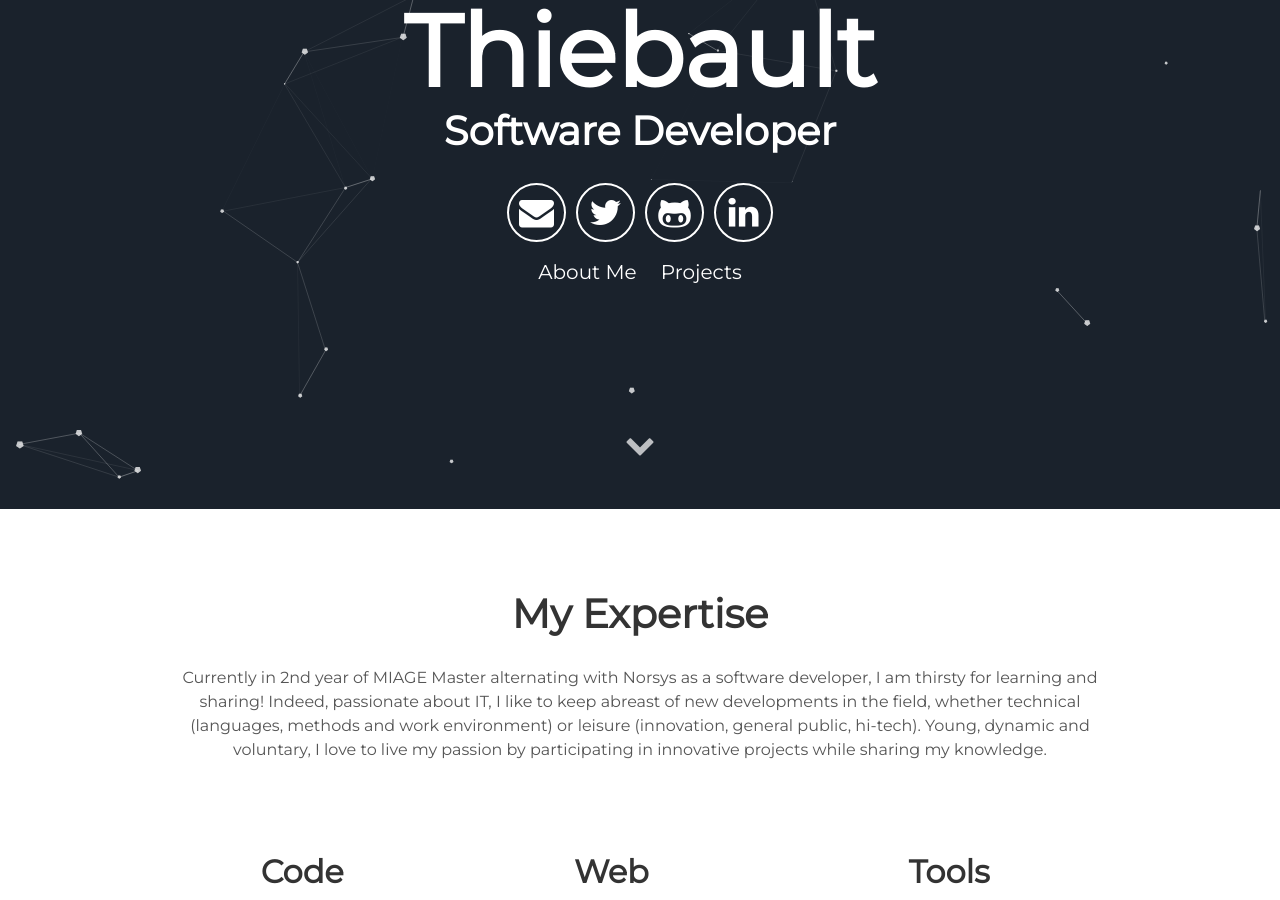
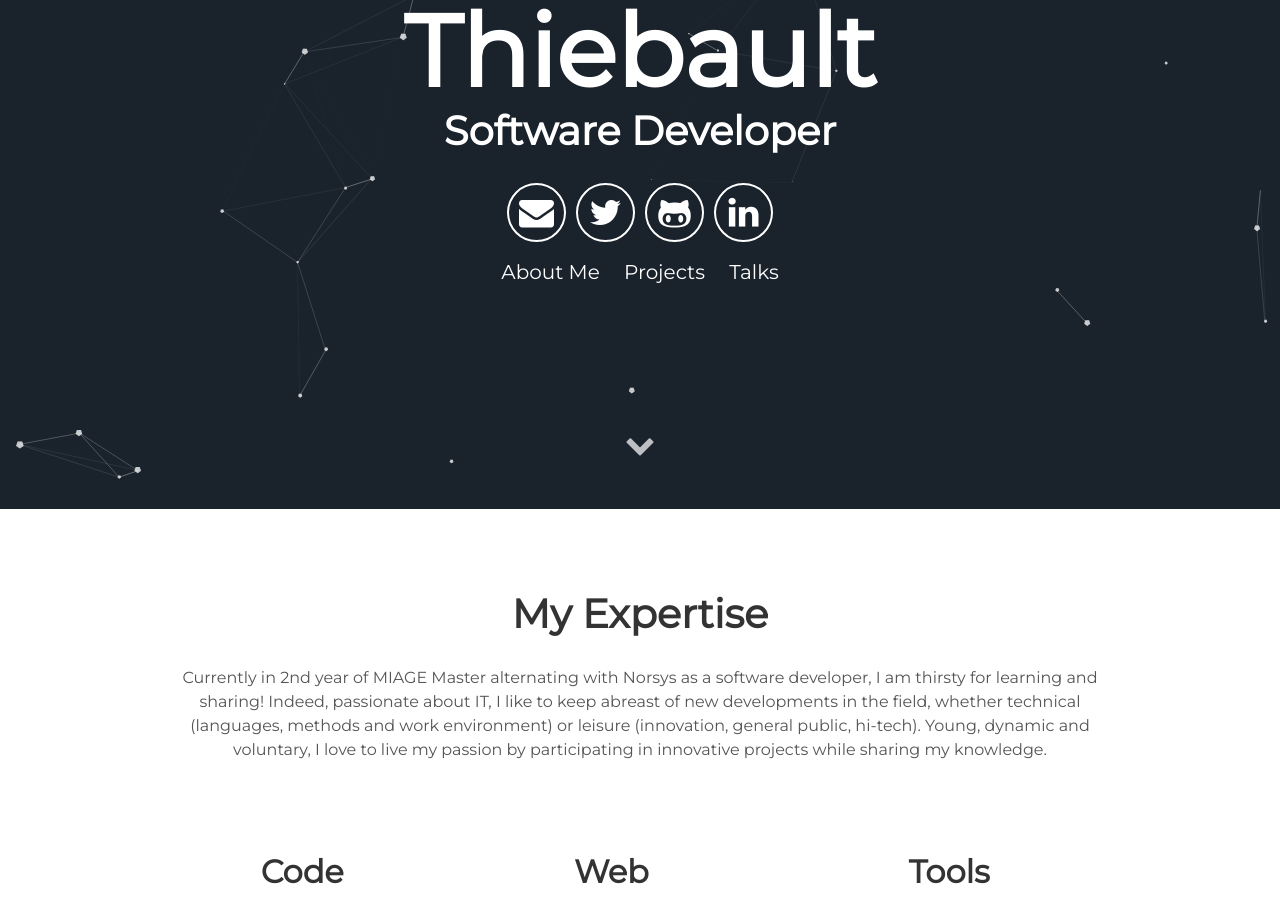
Before and after one commit to websiteinspiration/lauthieb.github.io, a Jekyll site: the page built from index.html, in a window 1280 px wide and 900 px high, scrolled down 391 px. Built offline with Jekyll 4.4.1, drawn with Linux system fonts in a browser that asks for light colours.

Commit message:
Update header.html

```diff
--- a/_includes/header.html
+++ b/_includes/header.html
@@ -23,6 +23,7 @@
         <div class="header-links">
             <a class="link" href="#about" data-scroll>About Me</a>
             <a class="link" href="#projects" data-scroll>Projects</a>
+            <a class="link" href="#talks" data-scroll>Talks</a>
         </div>
     </div>
     <a class="down" href="#about" data-scroll><i class="icon fa fa-chevron-down" aria-hidden="true"></i></a>
```
